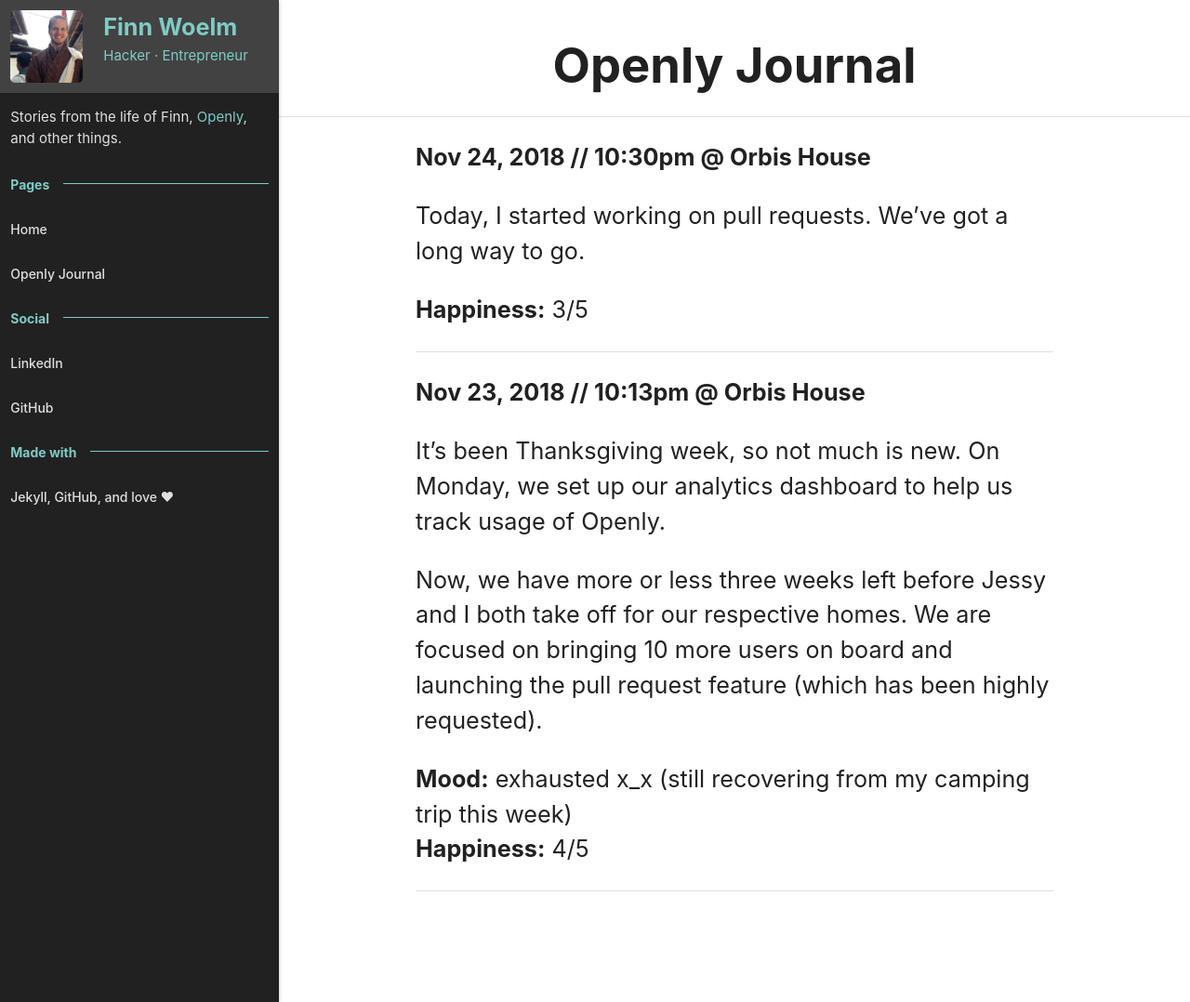
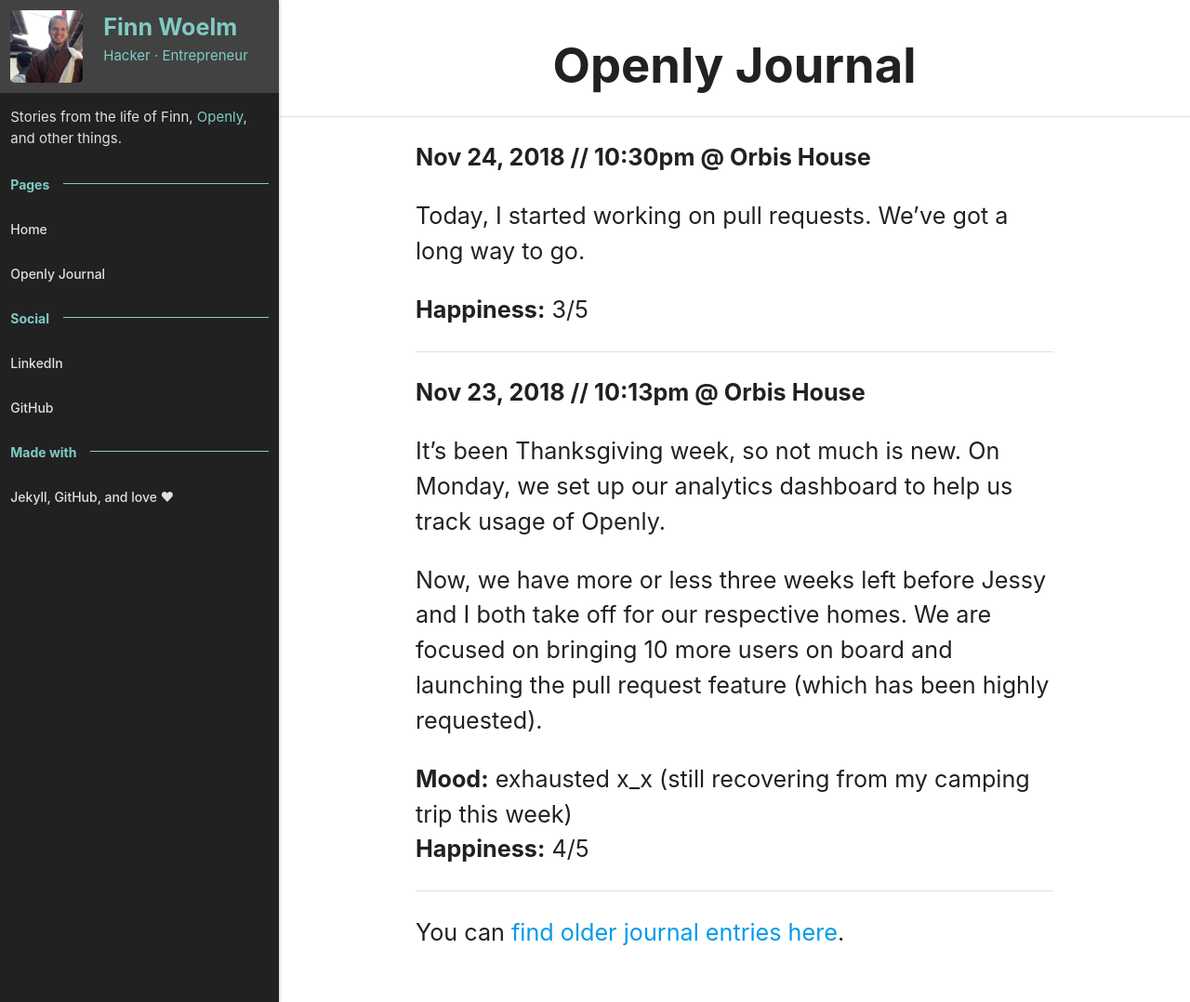
Before and after one commit to FinnWoelm/finnwoelm.github.io, a Jekyll site: the page built from openly.html, in a window 1280 px wide and 1078 px high. Shown: the whole window at 93% size. Built offline with Jekyll 4.4.1, drawn with Linux system fonts in a browser that asks for light colours.

Commit message:
Add link to older Openly journal entries

```diff
--- a/openly.html
+++ b/openly.html
@@ -24,4 +24,6 @@ title:  Openly Journal
 
     {% endfor %}
   </div>
+
+  <p>You can <a href='https://docs.google.com/document/d/1qOlu_5Ujv6vPbooeAyG8Nu9XPVKhU5JGS1yDt7_Z5ws/edit#'>find older journal entries here</a>.
 </div>
```
